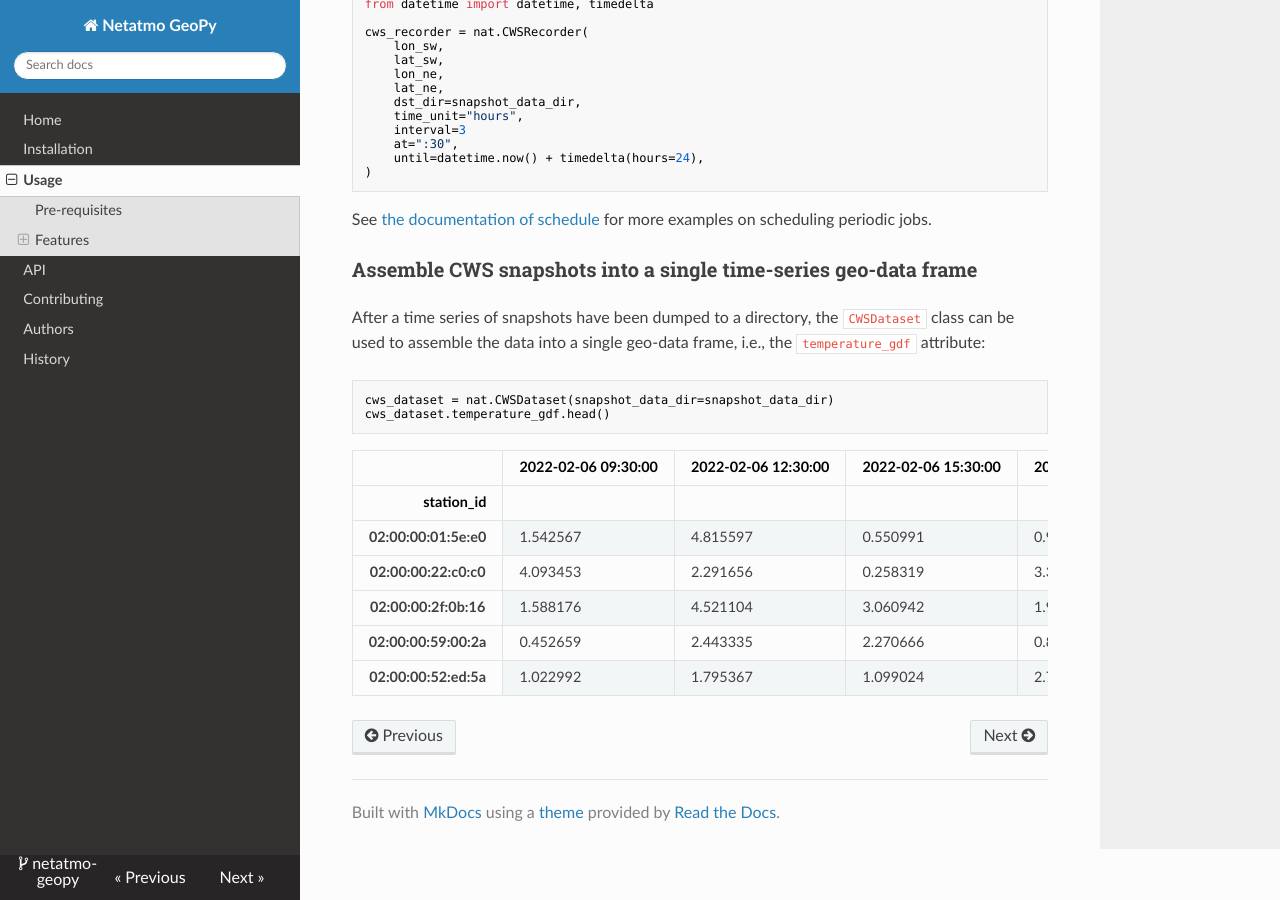
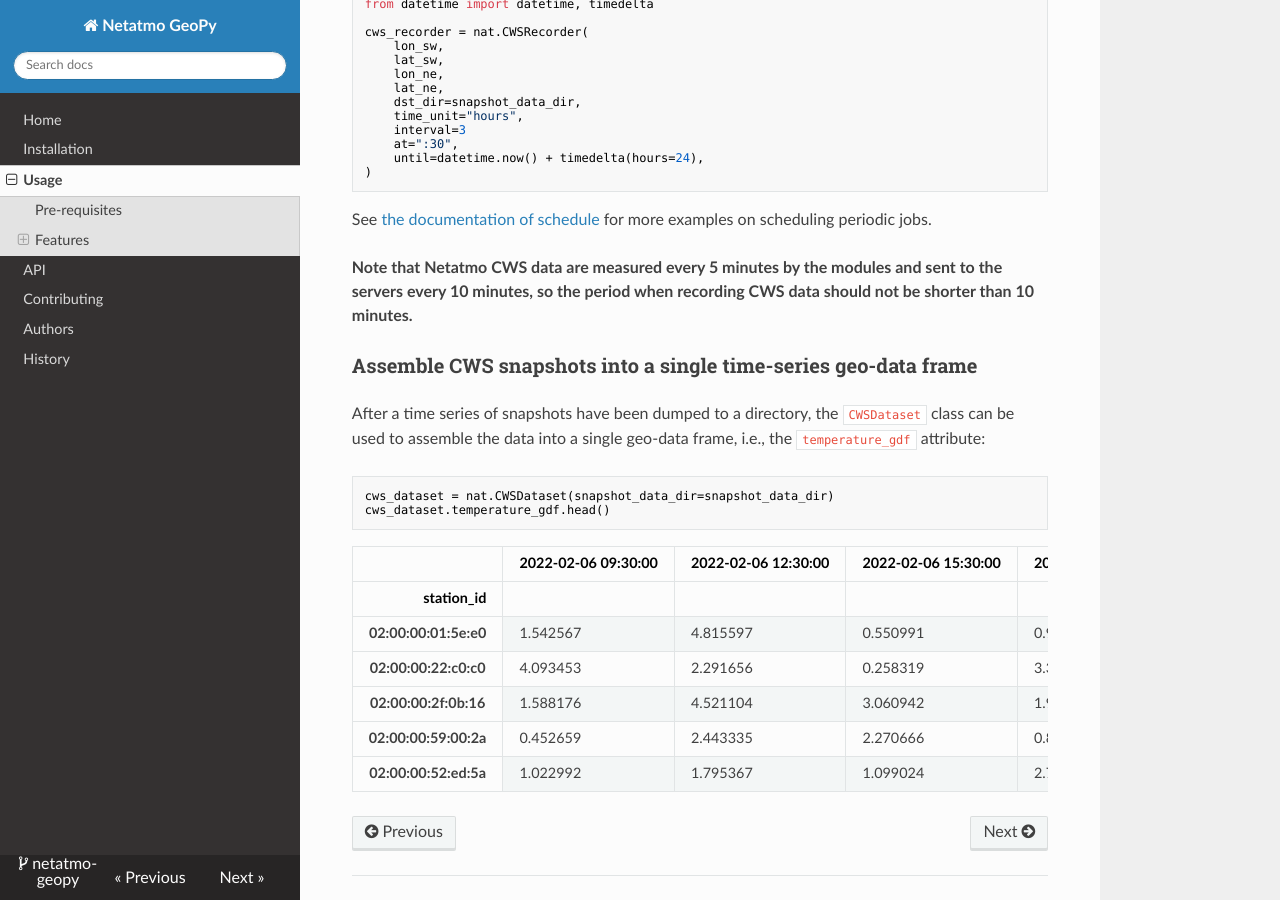
Before and after one commit to martibosch/netatmo-geopy, an MkDocs documentation site: the page built from docs/usage.md, in a window 1280 px wide and 900 px high, scrolled down 2167 px. Built offline with MkDocs 1.6.1, drawn with Linux system fonts in a browser that asks for light colours; nearby versions of some CDN libraries.

Commit message:
[ci skip] added note about Netatmo server update in user guide

```diff
--- a/docs/usage.md
+++ b/docs/usage.md
@@ -140,6 +140,8 @@ cws_recorder = nat.CWSRecorder(
 
 See [the documentation of schedule](https://schedule.readthedocs.io/) for more examples on scheduling periodic jobs.
 
+**Note that Netatmo CWS data are measured every 5 minutes by the modules and sent to the servers every 10 minutes, so the period when recording CWS data should not be shorter than 10 minutes.**
+
 ### Assemble CWS snapshots into a single time-series geo-data frame
 
 After a time series of snapshots have been dumped to a directory, the `CWSDataset` class can be used to assemble the data into a single geo-data frame, i.e., the `temperature_gdf` attribute:
```
